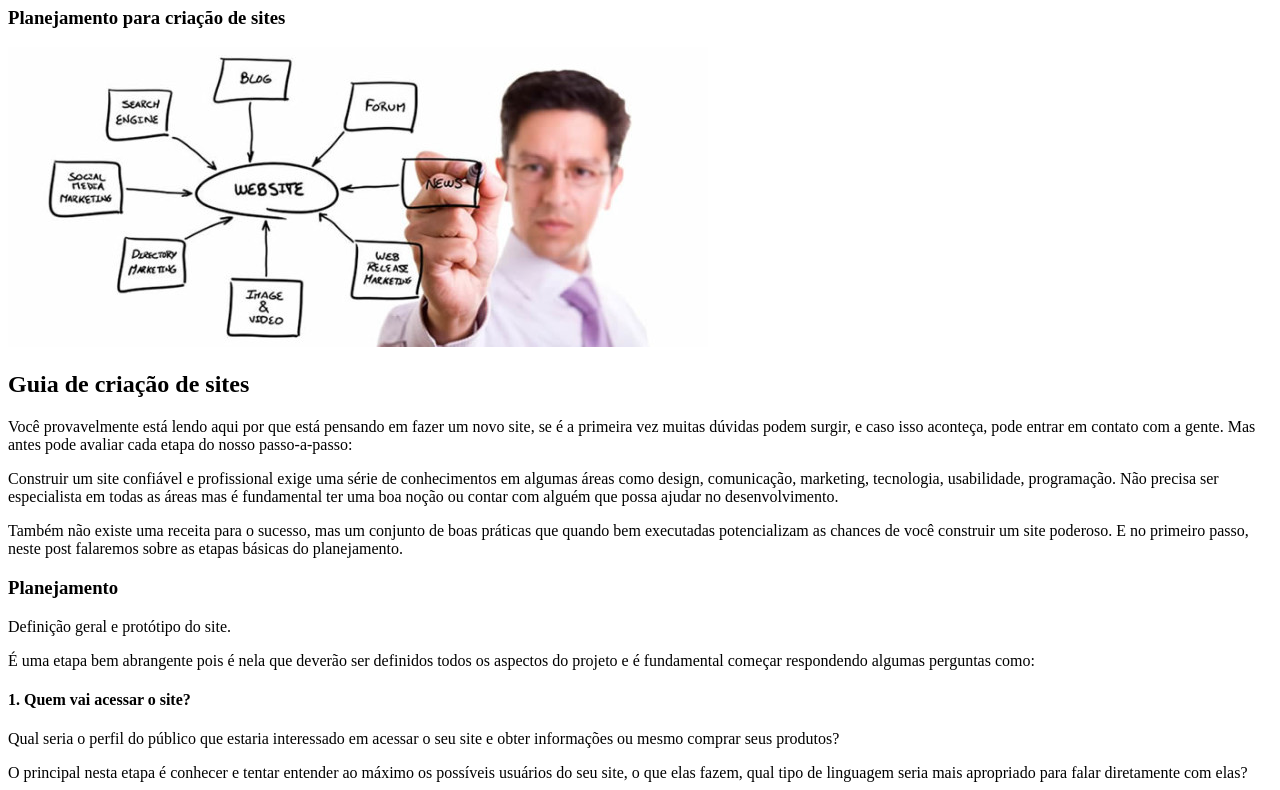
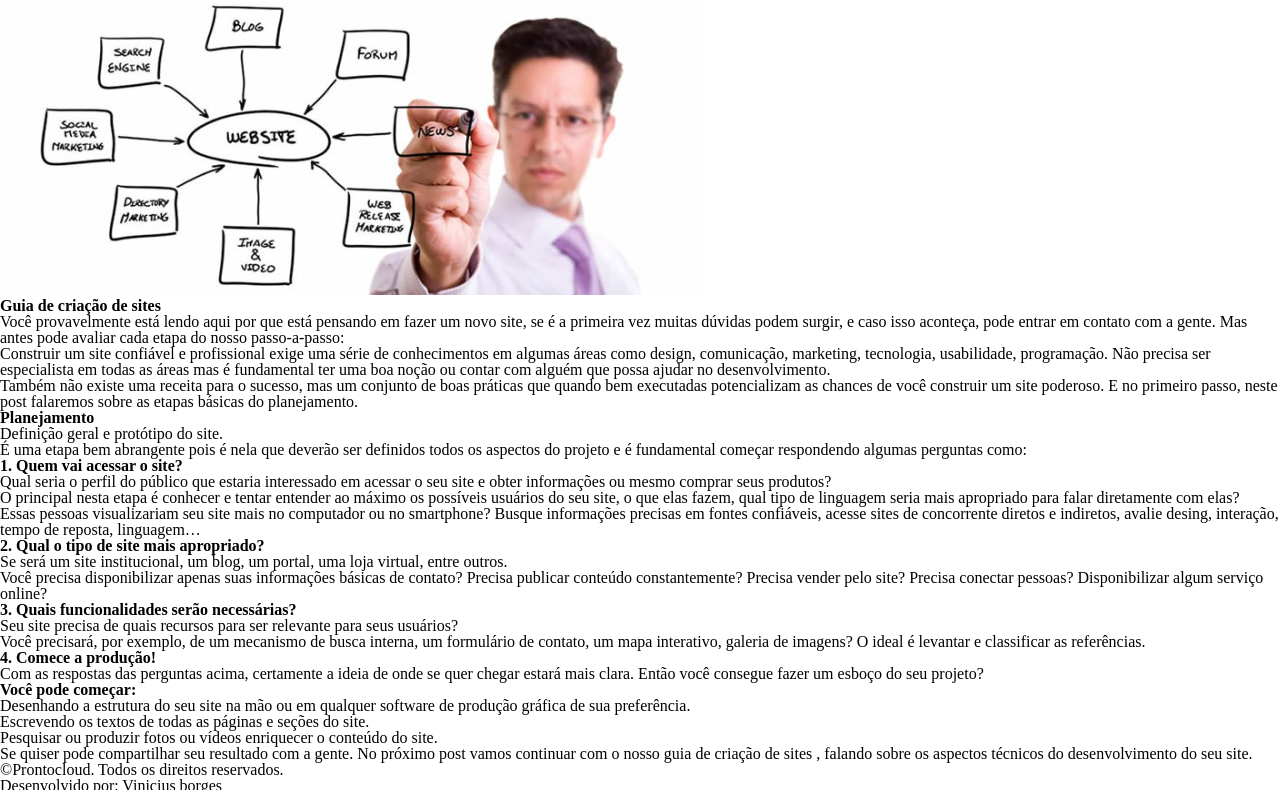
Before and after one commit to viniborges99/ebac-front-end, a plain HTML site: page Exercicio modulo 11/index.html in a window 1280 px wide. Shown: the part 79-869 px from the top of the page. Drawn offline with Linux system fonts and the light colour scheme.

Commit message:
link de reset css
adicionei um link do reset do css

```diff
--- a/Exercicio modulo 11/index.html
+++ b/Exercicio modulo 11/index.html
@@ -5,6 +5,7 @@
     <meta charset="UTF-8">
     <meta http-equiv="X-UA-Compatible" content="IE=edge">
     <meta name="viewport" content="width=device-width, initial-scale=1.0">
+    <link rel="stylesheet" href="../style css/reset.css">
     <title>Prontocloud</title>
 </head>
 
```
